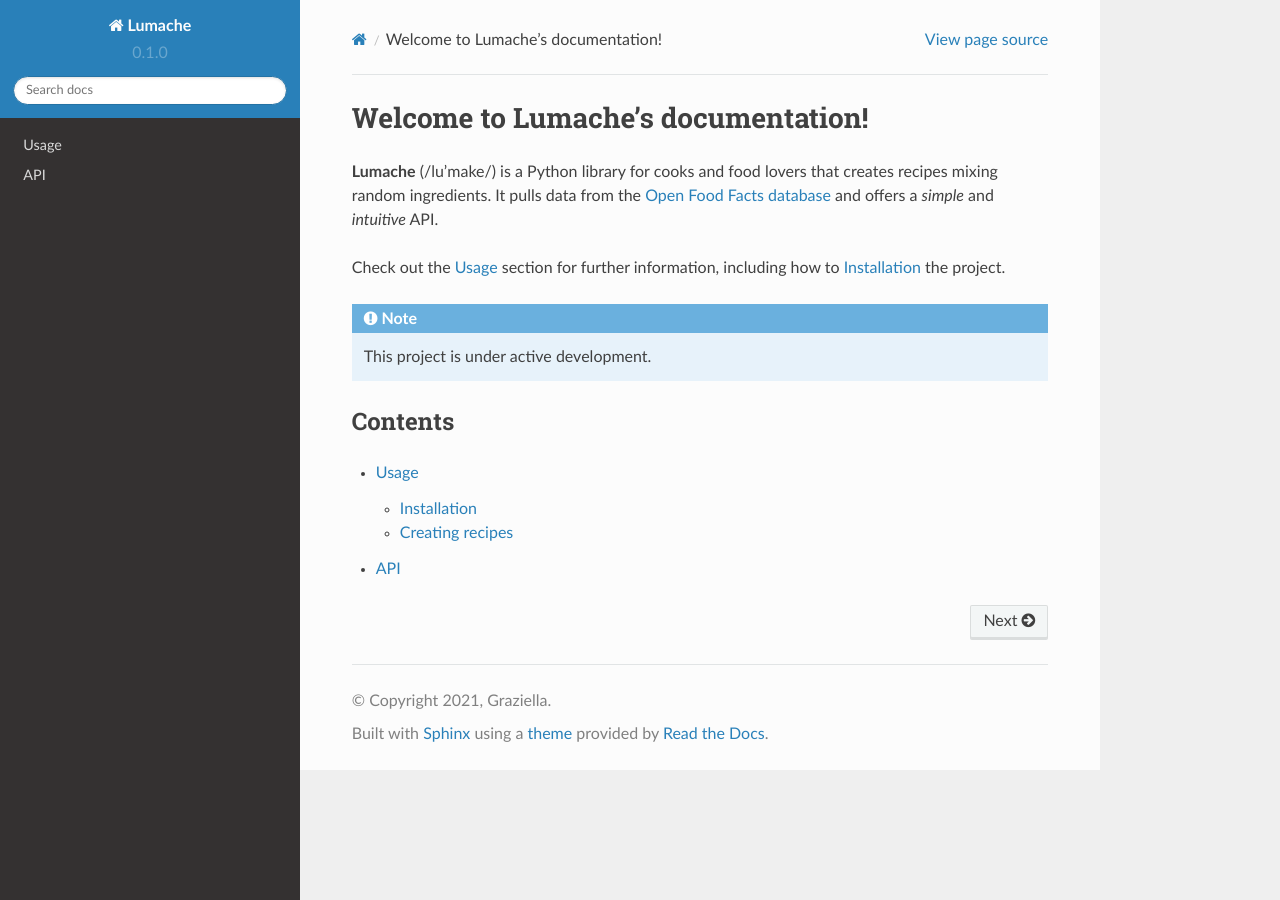
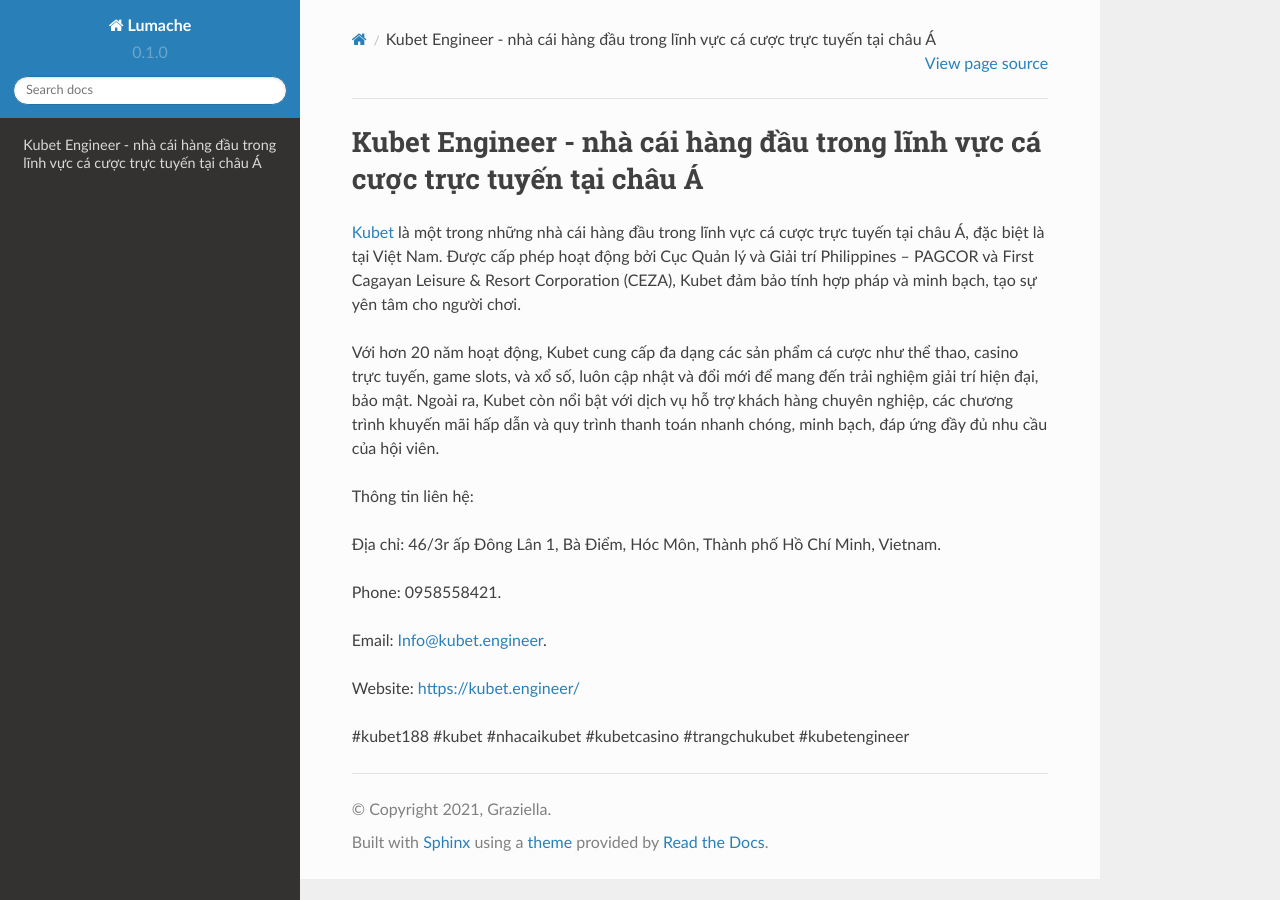
Before and after one commit to socialentity/kubetengineer, a Sphinx documentation site: the page built from docs/source/index.rst, in a window 1280 px wide. Built offline with Sphinx 7.4.7 and the Read the Docs theme 2.0.0, drawn with Linux system fonts in a browser that asks for light colours.

Commit message:
Update index.rst

```diff
--- a/docs/source/index.rst
+++ b/docs/source/index.rst
@@ -1,22 +1,18 @@
-Welcome to Lumache's documentation!
+Kubet Engineer - nhà cái hàng đầu trong lĩnh vực cá cược trực tuyến tại châu Á
 ===================================
 
-**Lumache** (/lu'make/) is a Python library for cooks and food lovers
-that creates recipes mixing random ingredients.
-It pulls data from the `Open Food Facts database <https://world.openfoodfacts.org/>`_
-and offers a *simple* and *intuitive* API.
+`Kubet <https://kubet.engineer/>`_ là một trong những nhà cái hàng đầu trong lĩnh vực cá cược trực tuyến tại châu Á, đặc biệt là tại Việt Nam. Được cấp phép hoạt động bởi Cục Quản lý và Giải trí Philippines – PAGCOR và First Cagayan Leisure & Resort Corporation (CEZA), Kubet đảm bảo tính hợp pháp và minh bạch, tạo sự yên tâm cho người chơi.
 
-Check out the :doc:`usage` section for further information, including
-how to :ref:`installation` the project.
+Với hơn 20 năm hoạt động, Kubet cung cấp đa dạng các sản phẩm cá cược như thể thao, casino trực tuyến, game slots, và xổ số, luôn cập nhật và đổi mới để mang đến trải nghiệm giải trí hiện đại, bảo mật. Ngoài ra, Kubet còn nổi bật với dịch vụ hỗ trợ khách hàng chuyên nghiệp, các chương trình khuyến mãi hấp dẫn và quy trình thanh toán nhanh chóng, minh bạch, đáp ứng đầy đủ nhu cầu của hội viên.
 
-.. note::
+Thông tin liên hệ:
 
-   This project is under active development.
+Địa chỉ: 46/3r ấp Đông Lân 1, Bà Điểm, Hóc Môn, Thành phố Hồ Chí Minh, Vietnam.
 
-Contents
---------
+Phone: 0958558421.
 
-.. toctree::
+Email: Info@kubet.engineer.
 
-   usage
-   api
+Website: https://kubet.engineer/
+
+#kubet188 #kubet #nhacaikubet #kubetcasino #trangchukubet #kubetengineer
```
